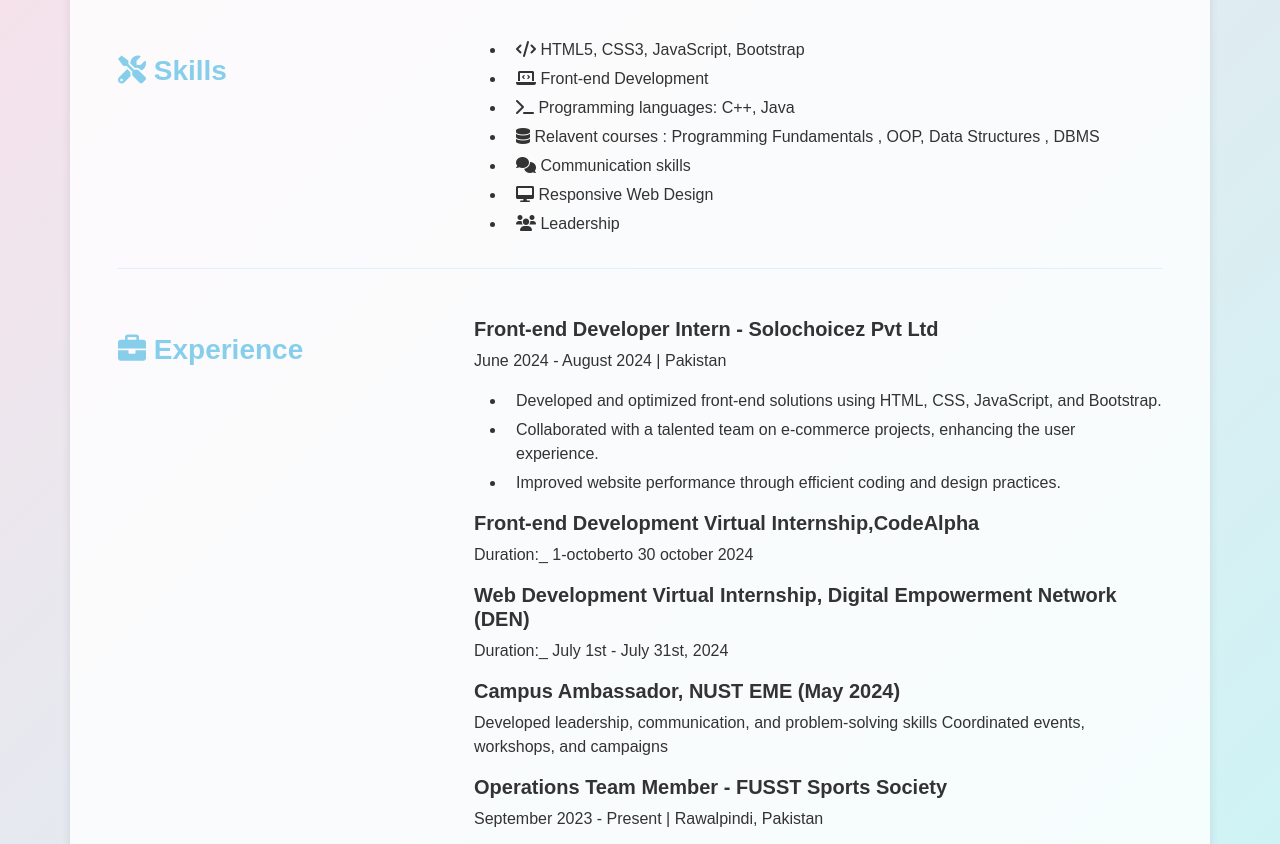
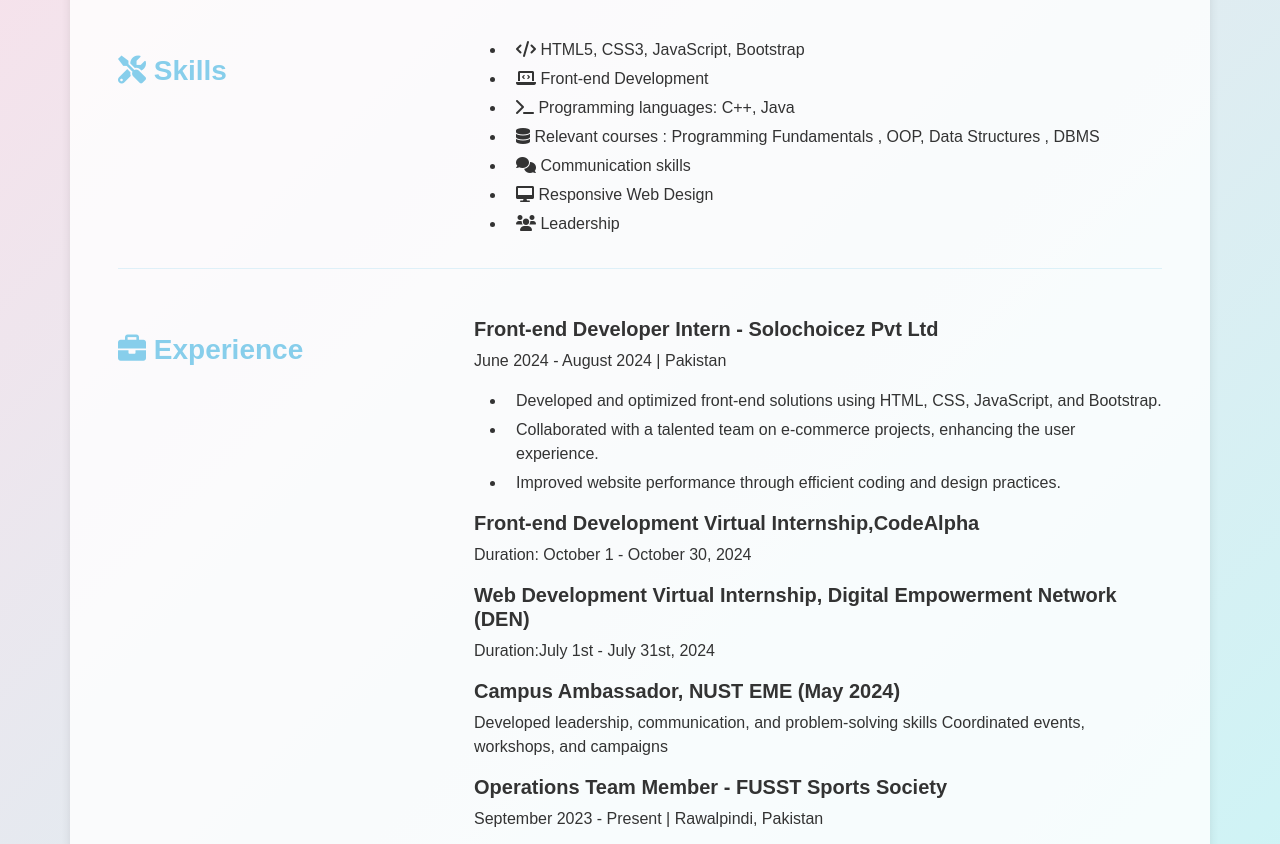
Before and after one commit to alihayy/cv, a plain HTML site: page index.html in a window 1280 px wide. Shown: the part 540-1384 px from the top of the page. Drawn offline with nearby package versions, Linux system fonts and the light colour scheme.

Commit message:
Update index.html

```diff
--- a/index.html
+++ b/index.html
@@ -218,7 +218,7 @@
                     <li><i class="fas fa-code"></i> HTML5, CSS3, JavaScript, Bootstrap</li>
                     <li><i class="fas fa-laptop-code"></i> Front-end Development</li>
                     <li><i class="fas fa-terminal"></i> Programming languages: C++, Java</li>
-                    <li><i class="fas fa-database"></i> Relavent courses : Programming Fundamentals , OOP, Data Structures , DBMS</li>
+                    <li><i class="fas fa-database"></i> Relevant courses : Programming Fundamentals , OOP, Data Structures , DBMS</li>
                     <li><i class="fas fa-comments"></i> Communication skills</li>
                     <li><i class="fas fa-desktop"></i> Responsive Web Design</li>
                     <li><i class="fas fa-users"></i> Leadership</li>
@@ -242,10 +242,10 @@
                 </ul>
 
                 <h5 class="fw-bold">Front-end Development Virtual Internship,CodeAlpha  </h5>
-                <p>Duration:_ 1-octoberto 30 october 2024</p>
+                <p>	Duration: October 1 - October 30, 2024</p>
 
                 <h5 class="fw-bold">Web Development Virtual Internship, Digital Empowerment Network (DEN)  </h5>
-                <p>Duration:_ July 1st - July 31st, 2024</p>
+                <p>Duration:July 1st - July 31st, 2024</p>
                 <h5 class="fw-bold">Campus Ambassador, NUST EME (May 2024)  </h5>
                 <p>  Developed leadership, communication, and problem-solving skills
                     Coordinated events, workshops, and campaigns</p>
```
